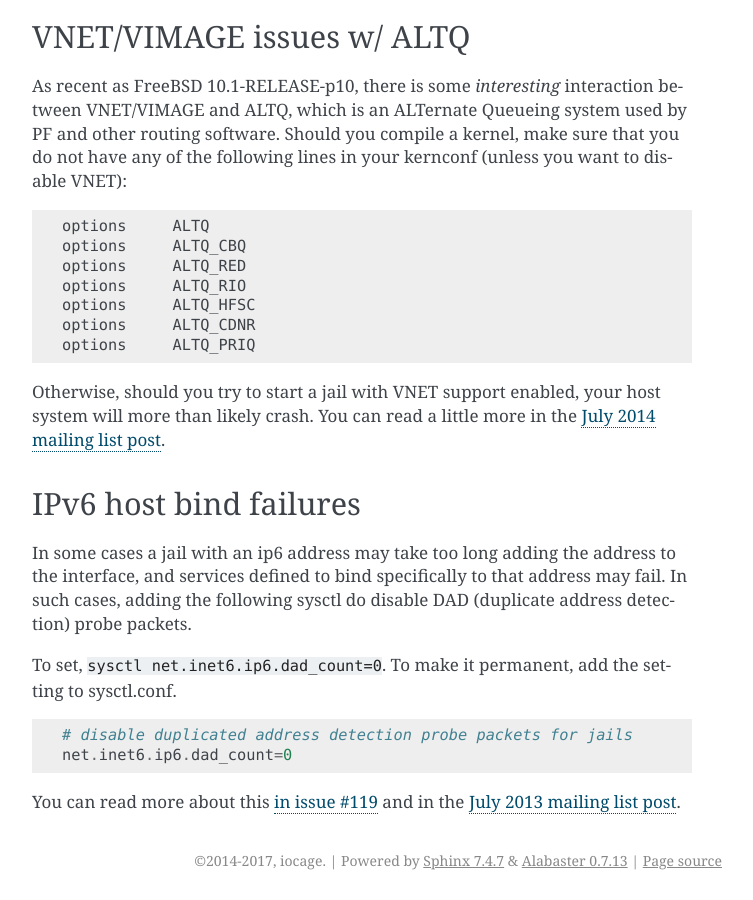
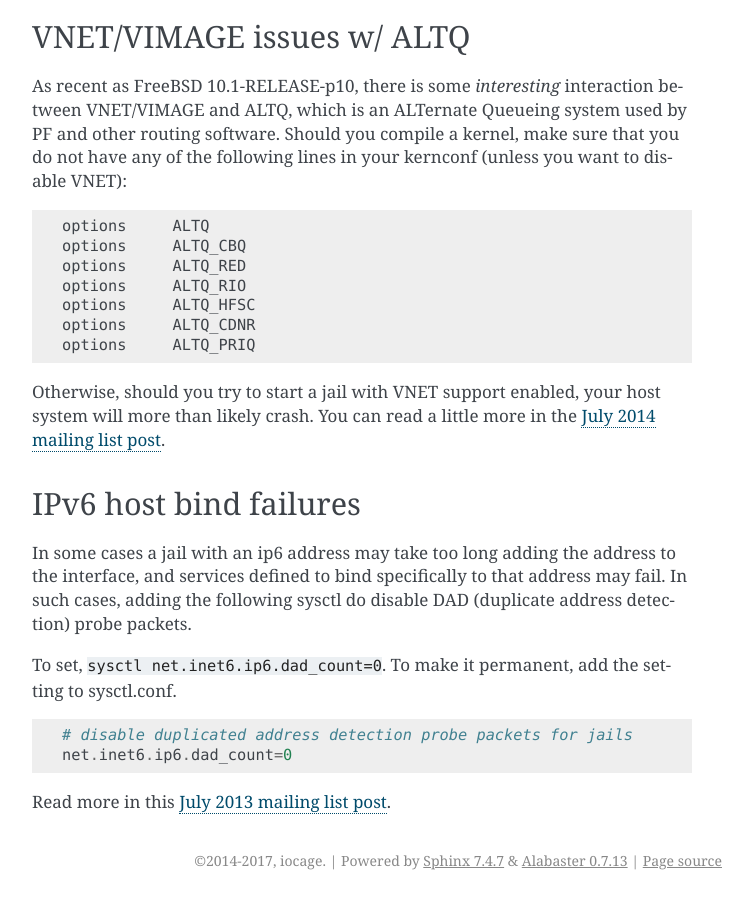
Before and after one commit to iocage/iocage, a Sphinx documentation site: the page built from doc/source/known-issues.rst, in a window 1280 px wide and 900 px high, scrolled down 1404 px. Shown: the whole window, without its empty margins (388-1141 px from the left). Built offline with Sphinx 7.4.7, drawn with Linux system fonts in a browser that asks for light colours; pages that are not in the unit, such as notebooks, are missing from menus.

Commit message:
Add requested change:
Remove link to obsolete iocage issue, but leave mailing list link.

```diff
--- a/doc/source/known-issues.rst
+++ b/doc/source/known-issues.rst
@@ -94,4 +94,4 @@ setting to sysctl.conf.
     # disable duplicated address detection probe packets for jails
     net.inet6.ip6.dad_count=0
 
-You can read more about this `in issue #119 <https://github.com/iocage/iocage/issues/119>`_ and in the `July 2013 mailing list post <https://lists.freebsd.org/pipermail/freebsd-jail/2013-July/002347.html>`_.
+Read more in this `July 2013 mailing list post <https://lists.freebsd.org/pipermail/freebsd-jail/2013-July/002347.html>`_.
```
